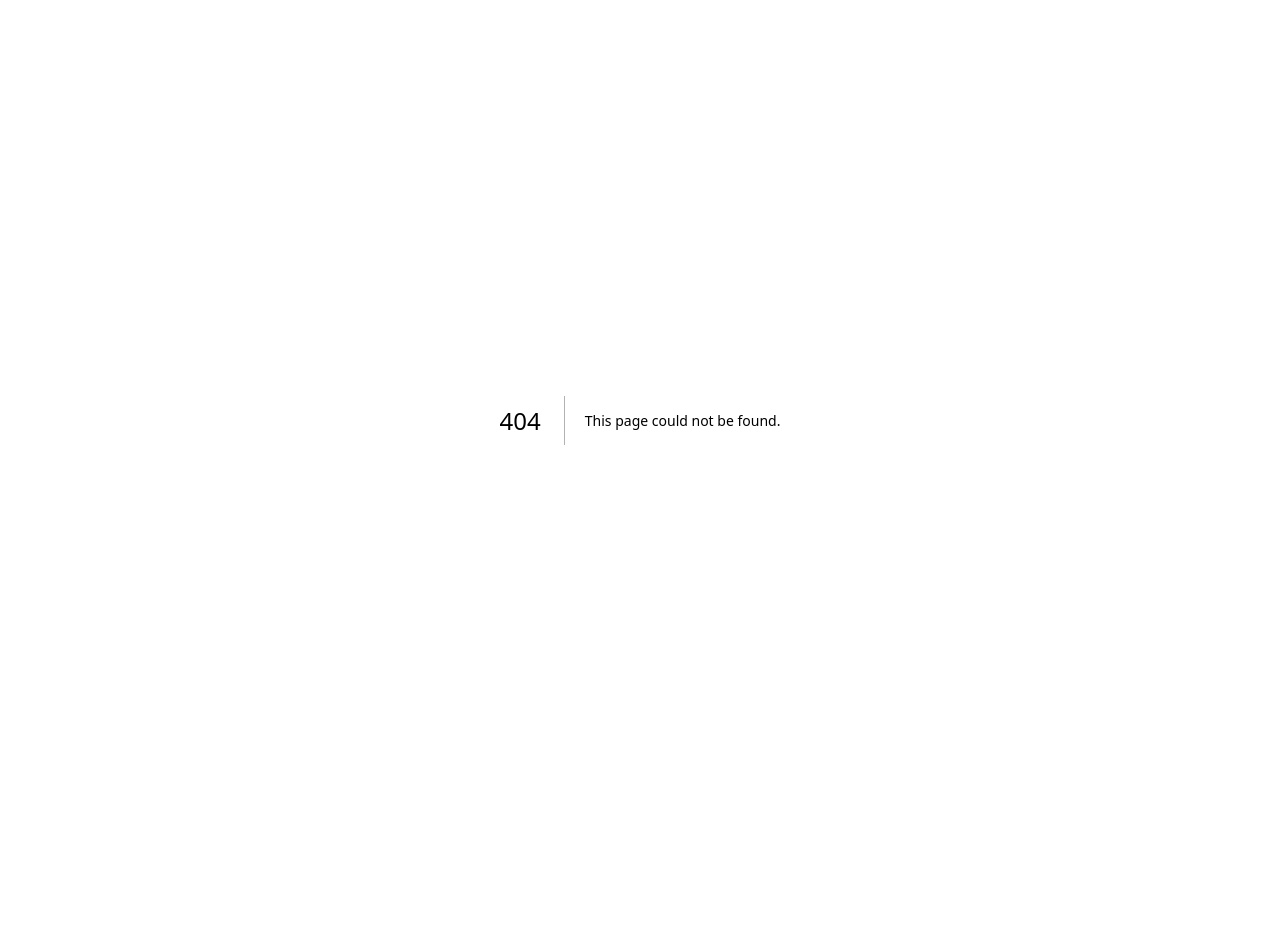
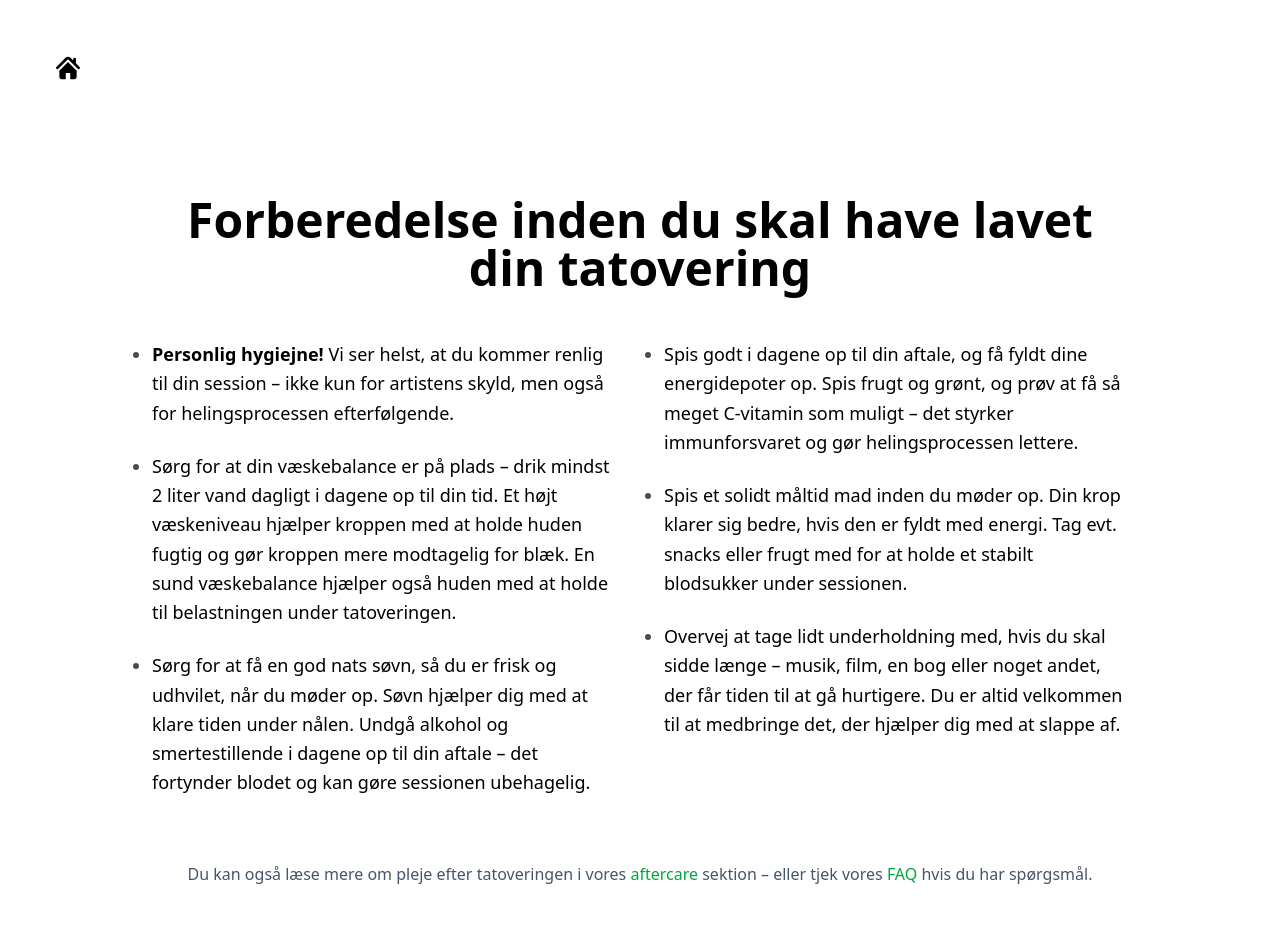
Before and after one commit to nordbobirk/02369-project, a Next.js app: page /beforeBooking in a window 1280 px wide. Before the commit this address had no page. Shown: the top 952 px of the page. Before the commit the page ends 840 px from the top, so only its background shows below. Built offline with nearby package versions, Linux system fonts and the light colour scheme.

Commit message:
Beforebooking button added to frontpage and site with minimalist layout made

```diff
--- /dev/null
+++ b/src/app/(public)/beforeBooking/page.tsx
@@ -0,0 +1,79 @@
+"use client";
+
+export default function BeforeBookingPage() {
+    return (
+        <main className="min-h-screen bg-white text-black">
+            <section className="container mx-auto max-w-5xl px-6 py-20">
+                <h1 className="text-4xl md:text-5xl font-bold mb-12 text-center">
+                    Forberedelse inden du skal have lavet din tatovering
+                </h1>
+
+                <div className="grid grid-cols-1 md:grid-cols-2 gap-12 leading-relaxed text-lg">
+                    {/* Venstre kolonne */}
+                    <ul className="list-disc list-outside space-y-6 marker:text-black/70">
+                        <li>
+                            <strong>Personlig hygiejne!</strong> Vi ser helst, at du kommer
+                            renlig til din session – ikke kun for artistens skyld, men også
+                            for helingsprocessen efterfølgende.
+                        </li>
+
+                        <li>
+                            Sørg for at din væskebalance er på plads – drik mindst 2 liter
+                            vand dagligt i dagene op til din tid. Et højt væskeniveau hjælper
+                            kroppen med at holde huden fugtig og gør kroppen mere modtagelig
+                            for blæk. En sund væskebalance hjælper også huden med at holde til
+                            belastningen under tatoveringen.
+                        </li>
+
+                        <li>
+                            Sørg for at få en god nats søvn, så du er frisk og udhvilet, når
+                            du møder op. Søvn hjælper dig med at klare tiden under nålen.
+                            Undgå alkohol og smertestillende i dagene op til din aftale – det
+                            fortynder blodet og kan gøre sessionen ubehagelig.
+                        </li>
+                    </ul>
+
+                    {/* Højre kolonne */}
+                    <ul className="list-disc list-outside space-y-6 marker:text-black/70">
+                        <li>
+                            Spis godt i dagene op til din aftale, og få fyldt dine energidepoter
+                            op. Spis frugt og grønt, og prøv at få så meget C-vitamin som muligt
+                            – det styrker immunforsvaret og gør helingsprocessen lettere.
+                        </li>
+
+                        <li>
+                            Spis et solidt måltid mad inden du møder op. Din krop klarer sig
+                            bedre, hvis den er fyldt med energi. Tag evt. snacks eller frugt
+                            med for at holde et stabilt blodsukker under sessionen.
+                        </li>
+
+                        <li>
+                            Overvej at tage lidt underholdning med, hvis du skal sidde længe –
+                            musik, film, en bog eller noget andet, der får tiden til at gå
+                            hurtigere. Du er altid velkommen til at medbringe det, der hjælper
+                            dig med at slappe af.
+                        </li>
+                    </ul>
+                </div>
+
+                <div className="text-center mt-16 text-slate-600 text-base">
+                    Du kan også læse mere om pleje efter tatoveringen i vores{" "}
+                    <a
+                        href="/aftercare"
+                        className="text-green-600 hover:underline font-medium"
+                    >
+                        aftercare
+                    </a>{" "}
+                    sektion – eller tjek vores{" "}
+                    <a
+                        href="/faq"
+                        className="text-green-600 hover:underline font-medium"
+                    >
+                        FAQ
+                    </a>{" "}
+                    hvis du har spørgsmål.
+                </div>
+            </section>
+        </main>
+    );
+}
--- a/src/app/(public)/page.tsx
+++ b/src/app/(public)/page.tsx
@@ -74,6 +74,15 @@ export default function Home() {
                         >
                             <Link href="/aftercare">Aftercare</Link>
                         </Button>
+
+                        <Button
+                            asChild
+                            variant="secondary"
+                            size="lg"
+                            className="rounded-full opacity-90 hover:opacity-100"
+                        >
+                            <Link href="/beforeBooking">Før din tid</Link>
+                        </Button>
                     </div>
                 </div>
             </section>
```
